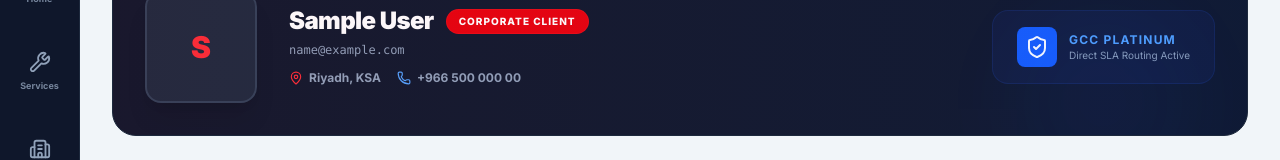
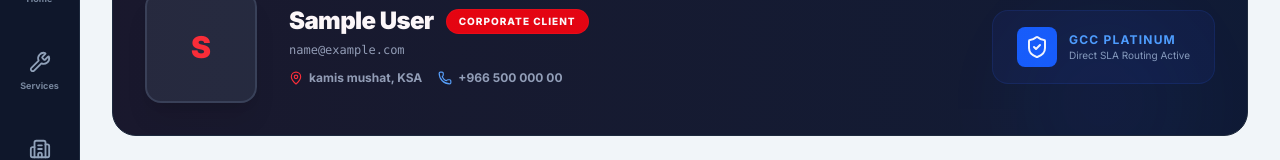
Before and after one commit to mohmedelmotaz151-ctrl/Med-smart, a React (Vite) app: page /profile in a window 1280 px wide. Shown: the part 146-306 px from the top of the page. Built offline with nearby package versions, Linux system fonts and the light colour scheme; no server answers; the database is empty; sample sign-in values are in the browser's storage.

Commit message:
Update labels

```diff
--- a/src/pages/Profile.tsx
+++ b/src/pages/Profile.tsx
@@ -100,8 +100,8 @@ const Profile: React.FC = () => {
 
   const getObjectiveLabel = (obj: string) => {
     switch (obj) {
-      case 'quote': return language === 'en' ? 'Heavy Quoting Estimate' : 'طلب عرض سعر ومقايسة كبرى';
-      case 'maintenance': return language === 'en' ? 'Preventive Maintenance SLA' : 'صيانة كهروميكانيكية دورية';
+      case 'quote': return language === 'en' ? 'Heavy Quoting Estimate' : 'طلب عرض سعر ومقايسة ';
+      case 'maintenance': return language === 'en' ? 'Preventive Maintenance SLA' : 'عقد صيانة';
       case 'inspection': return language === 'en' ? 'Civil Defense Fire Audit' : 'معاينة واعتمادات الدفاع المدني';
       default: return language === 'en' ? 'General Inquiry' : 'استفسار عام للمجموعة';
     }
@@ -128,14 +128,14 @@ const Profile: React.FC = () => {
               {profile?.displayName || user?.displayName || 'GCC Company Client'}
             </h1>
             <span className="bg-red-600 text-white text-[10px] font-extrabold uppercase tracking-widest px-3 py-1 rounded-full border border-red-500/20">
-              {profile?.role === 'doctor' ? (language === 'en' ? 'Engineering Lead' : 'قائد القسم الهندسي') : (language === 'en' ? 'Corporate Client' : 'عميل شركة GCC')}
+              {profile?.role === 'doctor' ? (language === 'en' ? 'Engineering Lead' : ' القسم الهندسي') : (language === 'en' ? 'Corporate Client' : 'عميل شركة GCC')}
             </span>
           </div>
           <p className="text-slate-400 text-xs font-mono">{user?.email}</p>
           <div className="flex items-center justify-center md:justify-start gap-4 pt-1">
             <div className="flex items-center gap-1.5 text-slate-400 text-xs font-bold">
               <MapPin size={14} className="text-red-500" />
-              <span>{profile?.city || 'Riyadh, KSA'}</span>
+              <span>{profile?.city || 'kamis mushat, KSA'}</span>
             </div>
             <div className="flex items-center gap-1.5 text-slate-400 text-xs font-bold">
               <Phone size={14} className="text-blue-400" />
```
